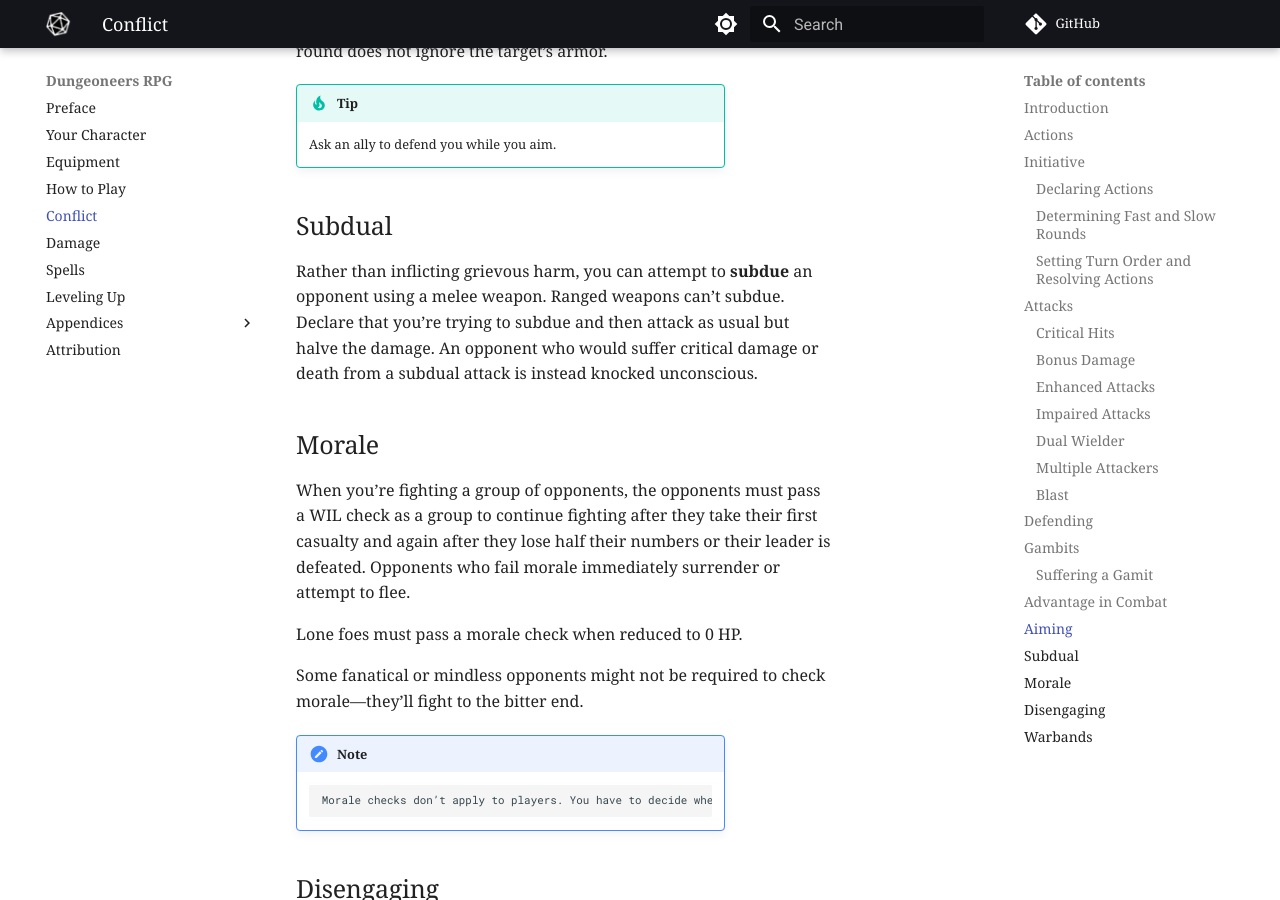
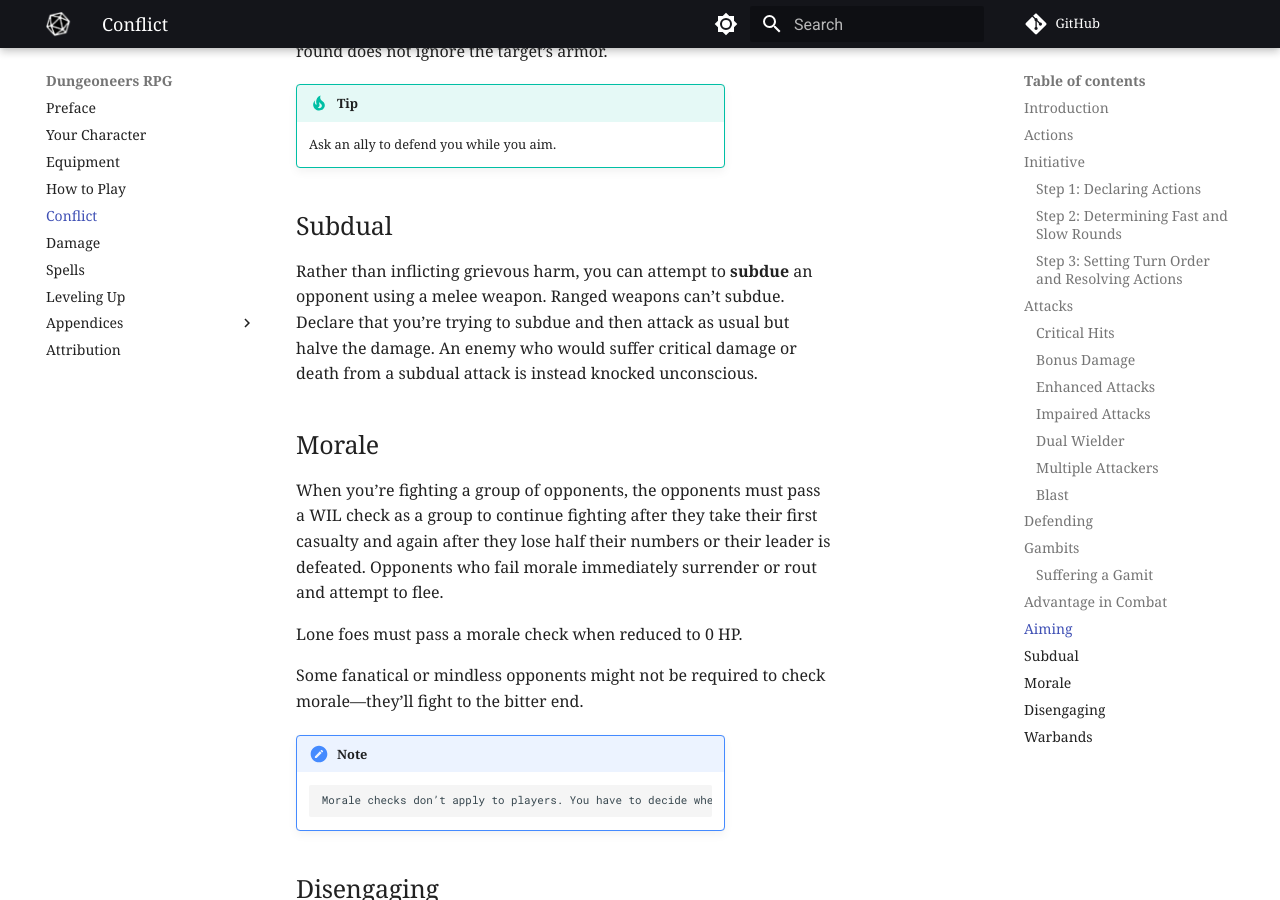
Before and after one commit to joemoose/dungeoneers.d20, an MkDocs documentation site: the page built from docs/combat.md, in a window 1280 px wide and 900 px high, scrolled down 5271 px. Built offline with MkDocs 1.6.1 and Material for MkDocs 9.7.7, drawn with Linux system fonts in a browser that asks for light colours; comment, search, counter and statistics services are not loaded; some of the changed text lies outside the part shown.

Commit message:
Update combat.md

```diff
--- a/docs/combat.md
+++ b/docs/combat.md
@@ -12,11 +12,11 @@ In a single round of combat, your character can take up to **two** actions. Acti
 
 When combat breaks out, a turn order must first be established for all the combatants. Turns allow every player to participate (no hogging the limelight) and provide tactical opportunities during combat.
 
-### Declaring Actions
+### Step 1: Declaring Actions
 
 At the beginning of every round, the GM describes the actions likely taken by your opponents. All players then declare their character’s intentions for the round before rolling any dice.
 
-### Determining Fast and Slow Rounds
+### Step 2: Determining Fast and Slow Rounds
 
 Next, determine whether the declared actions involve a *fast* or *slow* round.
 
@@ -43,7 +43,7 @@ A **slow** round consists of taking **two actions**, such as:
 - Concentrating on maintaining an ongoing spell
 - Retrieving a weapon from a backpack, then attacking
 
-### Setting Turn Order and Resolving Actions
+### Step 3: Setting Turn Order and Resolving Actions
 
 After determining who’s rounds will be fast or slow, the order for resolving actions is as follows:
 
@@ -146,11 +146,11 @@ Taking two actions to aim allows a character to ignore the target’s armor with
 
 ## Subdual
 
-Rather than inflicting grievous harm, you can attempt to **subdue** an opponent using a melee weapon. Ranged weapons can’t subdue. Declare that you’re trying to subdue and then attack as usual but halve the damage. An opponent who would suffer critical damage or death from a subdual attack is instead knocked unconscious.
+Rather than inflicting grievous harm, you can attempt to **subdue** an opponent using a melee weapon. Ranged weapons can’t subdue. Declare that you’re trying to subdue and then attack as usual but halve the damage. An enemy who would suffer critical damage or death from a subdual attack is instead knocked unconscious.
 
 ## Morale
 
-When you’re fighting a group of opponents, the opponents must pass a WIL check as a group to continue fighting after they take their first casualty and again after they lose half their numbers or their leader is defeated. Opponents who fail morale immediately surrender or attempt to flee.
+When you’re fighting a group of opponents, the opponents must pass a WIL check as a group to continue fighting after they take their first casualty and again after they lose half their numbers or their leader is defeated. Opponents who fail morale immediately surrender or rout and attempt to flee.
 
 Lone foes must pass a morale check when reduced to 0 HP.
 
```
Also changed, not shown: other parts of docs/combat.md (+2 -2 lines).
